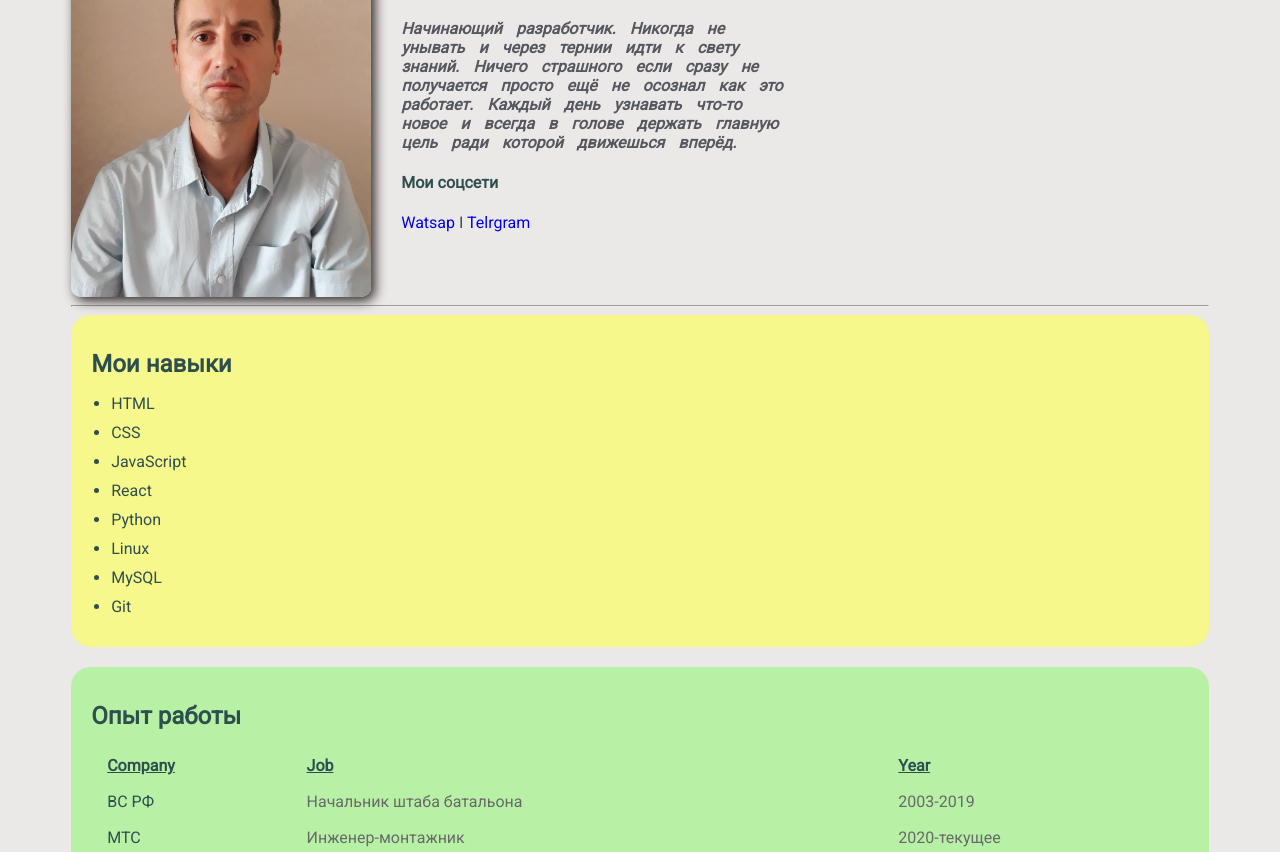
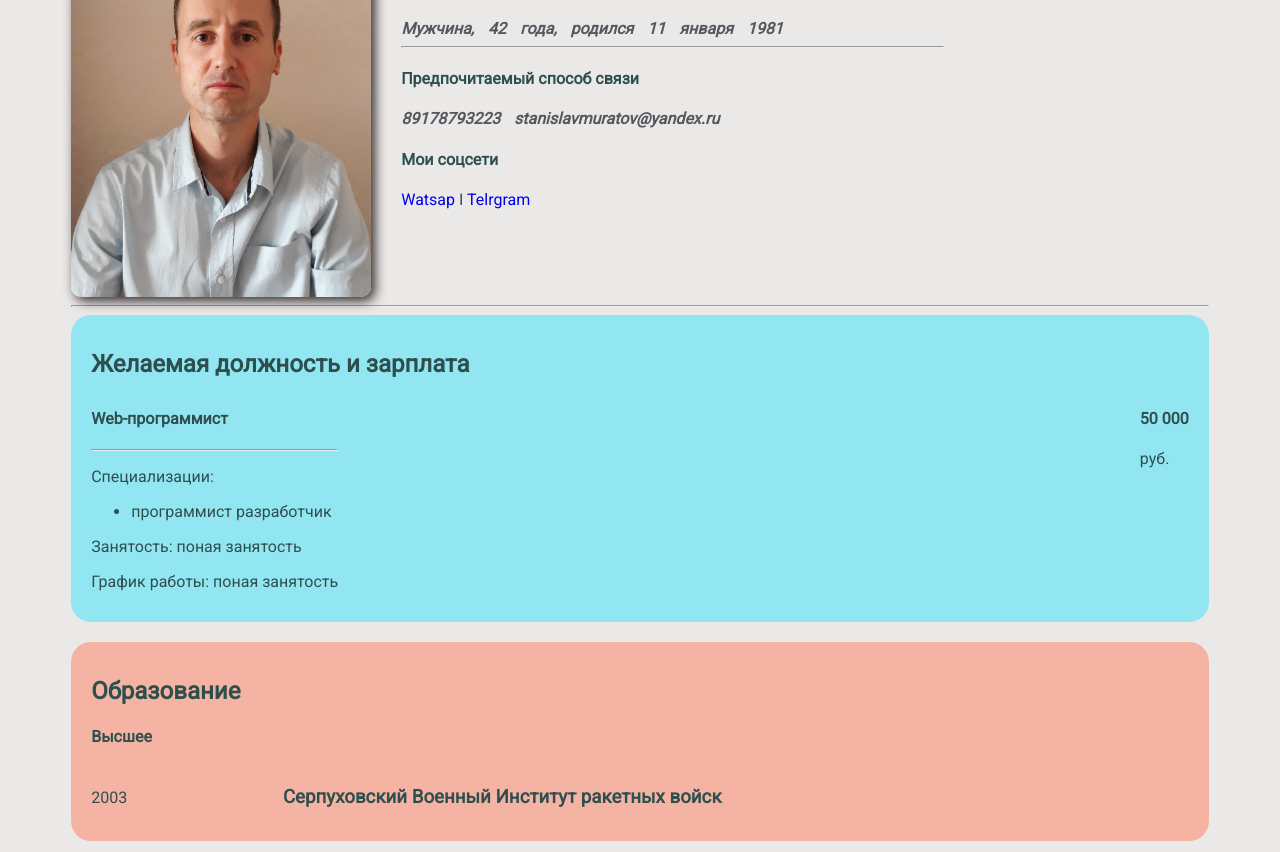
Before and after one commit to Stasonchik81/Resume, a plain HTML site: page Index.html in a window 1280 px wide. Shown: the part 100-952 px from the top of the page. Drawn offline with Linux system fonts and the light colour scheme.

Commit message:
Добавил образование и желаемую должность

```diff
--- a/Index.html
+++ b/Index.html
@@ -13,10 +13,13 @@
             <img class="avatar" src="img/foto.JPG" alt="моя фотка"/>
             <div class="info-text">
                 <h1>Муратов Станислав Александрович</h1>
-                <p>Начинающий разработчик. Никогда не унывать и через тернии идти к свету знаний.
-                    Ничего страшного если сразу не получается просто ещё не осознал как это работает.
-                    Каждый день узнавать что-то новое и всегда в голове держать главную цель ради которой движешься вперёд.
+                <p>Мужчина, 42 года, родился 11 января 1981</p>
+                <hr>
+                <h4>Предпочитаемый способ связи</h4>
+                <p>89178793223
+                    stanislavmuratov@yandex.ru
                 </p>
+                <p></p>
                 <h4>Мои соцсети</h4>
                     <a href="https://wa.me/qr/EQYQXVVP3V65L1" target="_blank" rel="noopener noreferrer" >Watsap</a>
                 I
@@ -26,6 +29,40 @@
         </header>
         <hr>
         <div class="content" >
+            <div class="card bg-blue">
+                <h2>Желаемая должность и зарплата</h2>
+                <div class="row" style="justify-content: space-between;">
+                    <div>
+                        <h4>Web-программист</h4>
+                        <hr>
+                        <p>Специализации:</p>
+                        <ul>
+                            <li>программист разработчик</li>
+                        </ul>
+                        <p><span>Занятость:</span> поная занятость</p>
+                        <p><span>График работы:</span> поная занятость</p>
+                    </div>
+                    <div>
+                        <h4>50 000</h4>
+                        <p>руб.</p>
+                    </div>
+
+                </div>
+
+            </div>
+            <div class="card bg-red">
+                <h2>Образование</h2>
+                <h4>Высшее</h4>
+                <div class="row" style="align-items: baseline;">
+                    <div style="flex-grow: 1;">
+                        2003
+                    </div>
+                    <div style="flex-grow: 3;">
+                        <h3>Серпуховский Военный Институт ракетных войск</h3>
+                    </div>
+                </div>
+
+            </div>
             <div class="card bg-yellow">
                 <h2>Мои навыки</h2>
                 <ul class="list">
--- a/Style.css
+++ b/Style.css
@@ -31,7 +31,7 @@ header p{
     margin: 0;
     color: rgb(85, 88, 95);
     word-spacing: 10px;
-    margin-right: 50%;
+    margin-right: 20%;
 }
 @media(max-width: 1000px){
     header{
@@ -54,8 +54,14 @@ header p{
 .bg-green{
     background-color: rgb(183, 241, 165);
 }
+.bg-red{
+    background-color: rgb(245, 179, 163);
+}
 .bg-yellow{
     background: #f6f88b;
+}
+.bg-blue{
+    background: #92e6f1;
 }
 .list{
     padding: 0 20px;
@@ -91,7 +97,7 @@ table td:nth-child(3), td:nth-child(2){
     margin-bottom: 10px;
 }
 .row{
-    display: flex;
+    display:flex;
 }
 .form-group{
     width: 50%;
```
